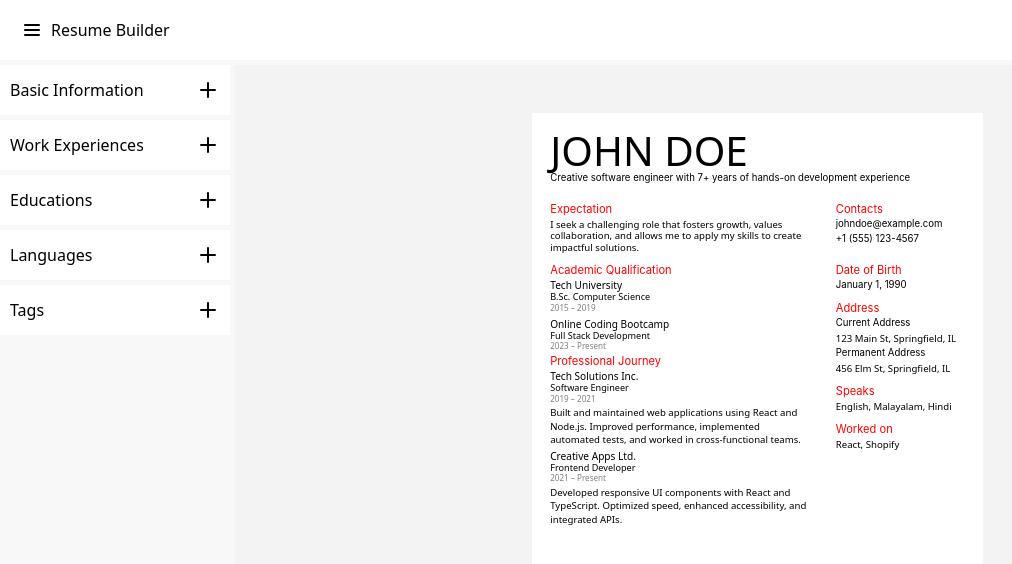
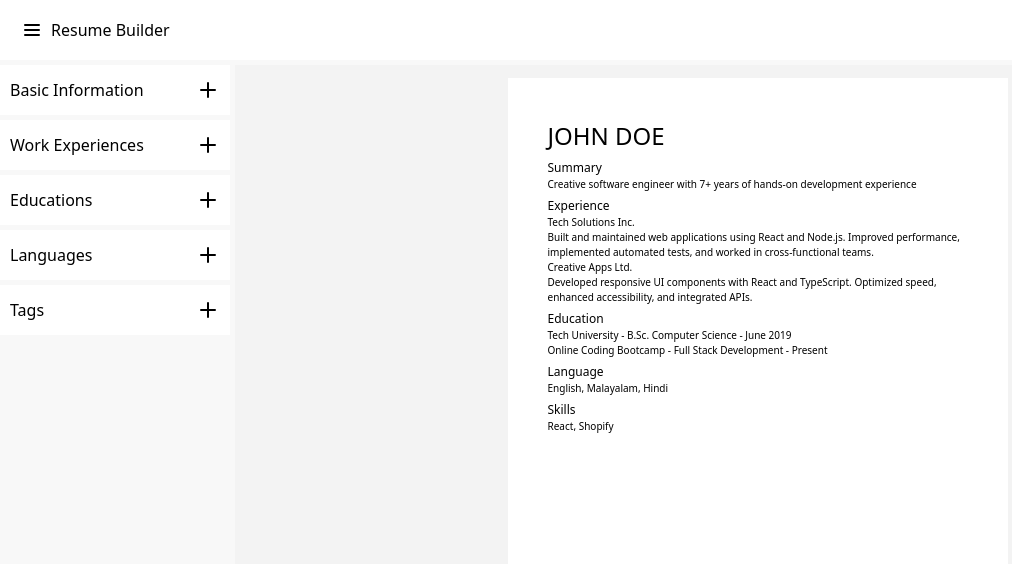
Before and after one commit to anthonyfinix/resume-builder, a React app: page / in a window 1280 px wide. Shown: the top 564 px of the page, without its empty margins (0-1012 px from the left). Built offline with nearby package versions, Linux system fonts and the light colour scheme; the HTML template or start-up script is replaced by a standard one.

Commit message:
before making font size changes

```diff
--- a/package.json
+++ b/package.json
@@ -15,6 +15,7 @@
     "flowbite-react": "^0.11.7",
     "react": "^19.0.0",
     "react-dom": "^19.0.0",
+    "styled-components": "^6.1.19",
     "tailwindcss": "^4.1.5",
     "zod": "^3.25.76"
   },
@@ -31,5 +32,8 @@
     "typescript": "~5.7.2",
     "typescript-eslint": "^8.26.1",
     "vite": "^6.3.1"
+  },
+  "resolutions": {
+    "styled-components": "^5"
   }
 }
--- a/src/App.scss
+++ b/src/App.scss
@@ -107,5 +107,6 @@
     align-items: center;
     justify-content: center;
     overflow: hidden;
+    position: relative;
   }
 }
--- a/src/components/Content.tsx
+++ b/src/components/Content.tsx
@@ -6,8 +6,8 @@ import ResumeSVG from "./Resume/ResumeSVG";
 const Content = () => {
   const resumeContext = useContext(ResumeContext);
   return <div className="content">
-    {/* <Resume ref={resumeContext?.resumeRef} /> */}
-    <ResumeSVG/>
+    <Resume ref={resumeContext?.resumeRef} />
+    {/* <ResumeSVG/> */}
   </div>;
 };
 export default Content;
--- a/src/components/Header.tsx
+++ b/src/components/Header.tsx
@@ -8,16 +8,37 @@ const Header = () => {
   const resumeContext = useContext(ResumeContext);
   const handlePrint = () => {
     if (resumeContext) {
-      const divContents = resumeContext.resumeRef.current?.innerHTML;
+      const divContents = resumeContext.resumeRef.current?.parentElement?.innerHTML;
       const printWindow = window.open("", "", "height=500,width=800");
+      const styles = Array.from(document.styleSheets)
+        .map((styleSheet) => {
+          try {
+            return Array.from(styleSheet.cssRules)
+              .map(rule => rule.cssText)
+              .join("\n");
+          } catch (e) {
+            console.log(e)
+            return "";
+          }
+        })
+        .join("\n");
       if (!printWindow) return;
       printWindow.document.write(`
       <html>
         <head>
           <title>Print</title>
+          <style>${styles}</style>
           <style>
+            @media print {
+              @page {
+                size: A4;
+              }
+              #resume-preview {
+                width: 210mm !important;       /* A4 width */
+                min-height: 297mm !important;  /* A4 height */
+              }
+            }
             body { font-family: Arial, sans-serif; margin: 0px; padding: 0px }
-            h1 { color: darkblue; }
           </style>
         </head>
         <body>
--- a/src/components/Resume/Resume.tsx
+++ b/src/components/Resume/Resume.tsx
@@ -1,23 +1,44 @@
-import { FC, useContext, useLayoutEffect, useRef } from "react";
+import { FC, useContext, useEffect, useLayoutEffect, useRef, useState } from "react";
 import { ResumeContext } from "../ResumeProvider";
 import formatDate from "../../utils/formatDate";
-import FirstName from "./FirstName";
-import Heading from "./Heading";
-import Subheading from "./Subheading";
-import Aside from "./Aside";
-import Main from "./Main";
-import Article from "./Article";
-import Figure from "./Figure";
-import Experience from "./Experience";
-import Education from "./Education";
-import Text from "./Text";
+import { Resume as StyledResume } from './styles/index'
+// import FirstName from "./FirstName";
+// import Heading from "./Heading";
+// import Subheading from "./Subheading";
+// import Aside from "./Aside";
+// import Main from "./Main";
+// import Article from "./Article";
+// import Figure from "./Figure";
+// import Experience from "./Experience";
+// import Education from "./Education";
+// import Text from "./Text";
 
 const Resume: FC<{
   ref: React.RefObject<HTMLDivElement | null> | undefined;
 }> = () => {
   const resume = useContext(ResumeContext);
   const resumeRef = useRef<HTMLDivElement>(null);
-  const handleSize = () => {};
+  const [dimensions, setDimensions] = useState({
+    width: 0,
+    height: 0,
+    baseFontSize: 0
+  });
+  const INVERSE_ASPECT_RATIO = 1 / 0.706;
+
+  const handleSize = () => {
+    if (resumeRef.current) {
+      const currentWidth = resumeRef.current.clientWidth;
+      const newHeight = currentWidth * INVERSE_ASPECT_RATIO;
+      const newBaseFontSize = currentWidth / 25;
+      resumeRef.current.style.height = `${newHeight}px`;
+      setDimensions({
+        width: currentWidth,
+        height: newHeight,
+        baseFontSize: newBaseFontSize
+      });
+    }
+  };
+
   useLayoutEffect(() => {
     handleSize();
     window.addEventListener("resize", handleSize);
@@ -25,99 +46,50 @@ const Resume: FC<{
   }, []);
 
   return (
-    <>
     <div
-        id="resume"
+      id="resume-preview"
+      style={{
+        width: '500px',
+        height: dimensions.height,
+        background: "#fff",
+        padding: "40px"
+      }}
       ref={(ref) => {
         resumeRef.current = ref;
         if (resume) {
           resume.resumeRef.current = ref;
         }
       }}
-        style={{
-          height: "80vh",
-          aspectRatio: "0.706",
-          width: "auto",
-          background: "#fff",
-          padding: "24px",
-          boxSizing: "border-box",
-          overflow: "auto",
-          boxShadow: "0px 1px 100px -30px #00000069",
-          fontSize: "12px",
-          fontFamily: "sans-serif",
-        }}
     >
-        {/* Header */}
-        <header style={{ marginBottom: 10 }}>
+      {/* <header style={{ marginBottom: 10 }}>
           <FirstName />
           <Text>{resume?.headline}</Text>
-        </header>
-
-        <div
-          style={{
-            display: "flex",
-            gap: 15,
-          }}
-        >
-          <Main>
-            <Article>
-              <Heading>Expectation</Heading>
-              <Text>{resume?.expectation}</Text>
-            </Article>
-            <Article>
-              <Heading>Experience</Heading>
-              {resume?.experience?.map((exp, idx) => (
-                <Experience key={idx} exp={exp} />
-              ))}
-            </Article>
-            <Article>
-              <Heading>Education</Heading>
-              {resume?.education?.map((edu, idx) => (
-                <Education key={idx} edu={edu} />
-              ))}
-            </Article>
-          </Main>
-          <Aside>
-            <Article>
-              <Heading>Contact</Heading>
-              <Figure>
-                <Text> {resume?.phoneNumber}</Text>
-                <Text> {resume?.email}</Text>
-              </Figure>
-            </Article>
-
-            <Article>
-              <Heading>Date of Birth</Heading>
-              <Text>{formatDate(resume?.dateOfBirth)}</Text>
-            </Article>
-
-            <Article>
-              <Heading>Address</Heading>
-              <Subheading subdued>Current</Subheading>
-              <Text>{resume?.currentAddress}</Text>
-              <Subheading subdued>Permanent</Subheading>
-              <Text>{resume?.permanentAddress}</Text>
-            </Article>
-
-            <Article>
-              <Heading>Tags</Heading>
-              <div>
-                <Text>{resume?.tags?.join(", ")}</Text>
+        </header> */}
+      <h1 style={{ fontSize: `${dimensions.baseFontSize * 1.2}px`, marginBottom: 5 }}>{resume?.name}</h1>
+      <h2 style={{ fontSize: `${dimensions.baseFontSize * .6}px` }}>Summary</h2>
+      <p style={{ fontSize: `${dimensions.baseFontSize * 0.5}px`, marginBottom: 5 }}>{resume?.headline}</p>
+      <h2 style={{ fontSize: `${dimensions.baseFontSize * .6}px` }}>Experience</h2>
+      {resume?.experience.map(exp => {
+        return (
+          <>
+            <h2 style={{ fontSize: `${dimensions.baseFontSize * .5}px` }}>{exp.companyName}</h2>
+            <p style={{ fontSize: `${dimensions.baseFontSize * .5}px` }}>{exp.description}</p>
+          </>
+        )
+      })}
+      <h2 style={{ fontSize: `${dimensions.baseFontSize * .6}px`, marginTop: 5 }}>Education</h2>
+      {resume?.education.map(edu => {
+        return (
+          <>
+            <h2 style={{ fontSize: `${dimensions.baseFontSize * .5}px` }}>{edu.institution} - {edu.qualification} - {formatDate(edu.endDate)}</h2>
+          </>
+        )
+      })}
+      <h2 style={{ fontSize: `${dimensions.baseFontSize * .6}px`, marginTop: 5 }}>Language</h2>
+      <p style={{ fontSize: `${dimensions.baseFontSize * .5}px` }}>{resume?.languages.join(", ").replace(/, *$/, "")}</p>
+      <h2 style={{ fontSize: `${dimensions.baseFontSize * .6}px`, marginTop: 5 }}>Skills</h2>
+      <p style={{ fontSize: `${dimensions.baseFontSize * .5}px` }}>{resume?.tags.join(", ").replace(/, *$/, "")}</p>
     </div>
-            </Article>
-
-            <Article>
-              <Heading>Languages</Heading>
-              <div>
-                {resume?.languages?.map((language, idx) => (
-                  <Text key={idx}>{language}</Text>
-                ))}
-              </div>
-            </Article>
-          </Aside>
-        </div>
-      </div>
-    </>
   );
 };
 export default Resume;
--- a/src/components/Resume/ResumeSVG.tsx
+++ b/src/components/Resume/ResumeSVG.tsx
@@ -1,11 +1,11 @@
-import { useContext } from "react";
+import { useContext, useEffect } from "react";
 import { ResumeContext } from "../ResumeProvider";
 import WrappedSVGText from "./WrappedSVGText";
 import SvgText from "./SvgText";
 
 const ResumeSVG = () => {
     const resume = useContext(ResumeContext);
-    return <div style={{height: "80vh"}} ref={resume?.resumeRef}>
+    return <div style={{ height: "80vh" }} ref={resume?.resumeRef}>
         <svg style={{
             height: "80vh",
             aspectRatio: "0.706",
@@ -49,7 +49,7 @@ const ResumeSVG = () => {
                     month: "long",
                     year: "numeric"
                 })
-                .format(resume!.dateOfBirth)
+                    .format(resume!.dateOfBirth)
                 } />
             <SvgText variant="heading" x="24" y="320" text="Professional Journey" />
             <text x="24" y="340" dominantBaseline="hanging" fontSize="10pt" fill="black">
--- a/src/components/Resume/SvgText.tsx
+++ b/src/components/Resume/SvgText.tsx
@@ -1,6 +1,7 @@
 // SvgText.tsx
-import { FC, JSX } from "react";
+import { FC, JSX, useRef } from "react";
 import { BaseSVGTextProps } from "../../types";
+import useCoordinate from "./useCoordinates";
 
 const VARIANT_STYLES: Record<
     NonNullable<BaseSVGTextProps["variant"]>,
@@ -38,7 +39,8 @@ const SvgText: FC<BaseSVGTextProps> = ({
     as = "text",
     variant = "body",
 }) => {
-    const Tag = as as keyof JSX.IntrinsicElements;
+    const ref = useRef(null);
+    const Tag = as;
 
     // merge variant defaults with overrides
     const style: React.CSSProperties = {
@@ -50,6 +52,7 @@ const SvgText: FC<BaseSVGTextProps> = ({
 
     return (
         <Tag
+            ref={ref}
             x={x}
             y={y}
             dy={dy}
--- a/src/components/Resume/WrappedSVGText.tsx
+++ b/src/components/Resume/WrappedSVGText.tsx
@@ -1,4 +1,5 @@
-import React from "react";
+import React, { useRef } from "react";
+import useCoordinate from "./useCoordinates";
 
 interface WrappedSVGTextProps {
     text: string;
@@ -23,6 +24,8 @@ const WrappedSVGText: React.FC<WrappedSVGTextProps> = ({
     as
 }) => {
     const words = text.split(/\s+/);
+    const ref = useRef(null);
+    const { x: xCoordinate, y: yCoordinate } = useCoordinate(ref, text)
     const lines: string[] = [];
     let currentLine = "";
     if (typeof document !== "undefined") {
@@ -63,6 +66,7 @@ const WrappedSVGText: React.FC<WrappedSVGTextProps> = ({
             fontSize={fontSize}
             fill={fill}
             dominantBaseline="hanging"
+            ref={ref}
         >
             {lines.map((line, index) => (
                 <tspan key={index} dominant-baseline="hanging" x={x} dy={index === 0 && y ? "0" : dy}>
--- /dev/null
+++ b/src/components/Resume/styles/index.ts
@@ -0,0 +1,8 @@
+import styled from "styled-components";
+
+export const Resume = styled.div<{$height:number}>`
+    width: 500px;
+    background: #fff;
+    padding: 40px;
+    height: ${props=>props.$height}
+`
```
Also changed, not shown: 1 other file (tests, documents, lock files or other folders). Lines whose indentation alone changed are shown as unchanged.
